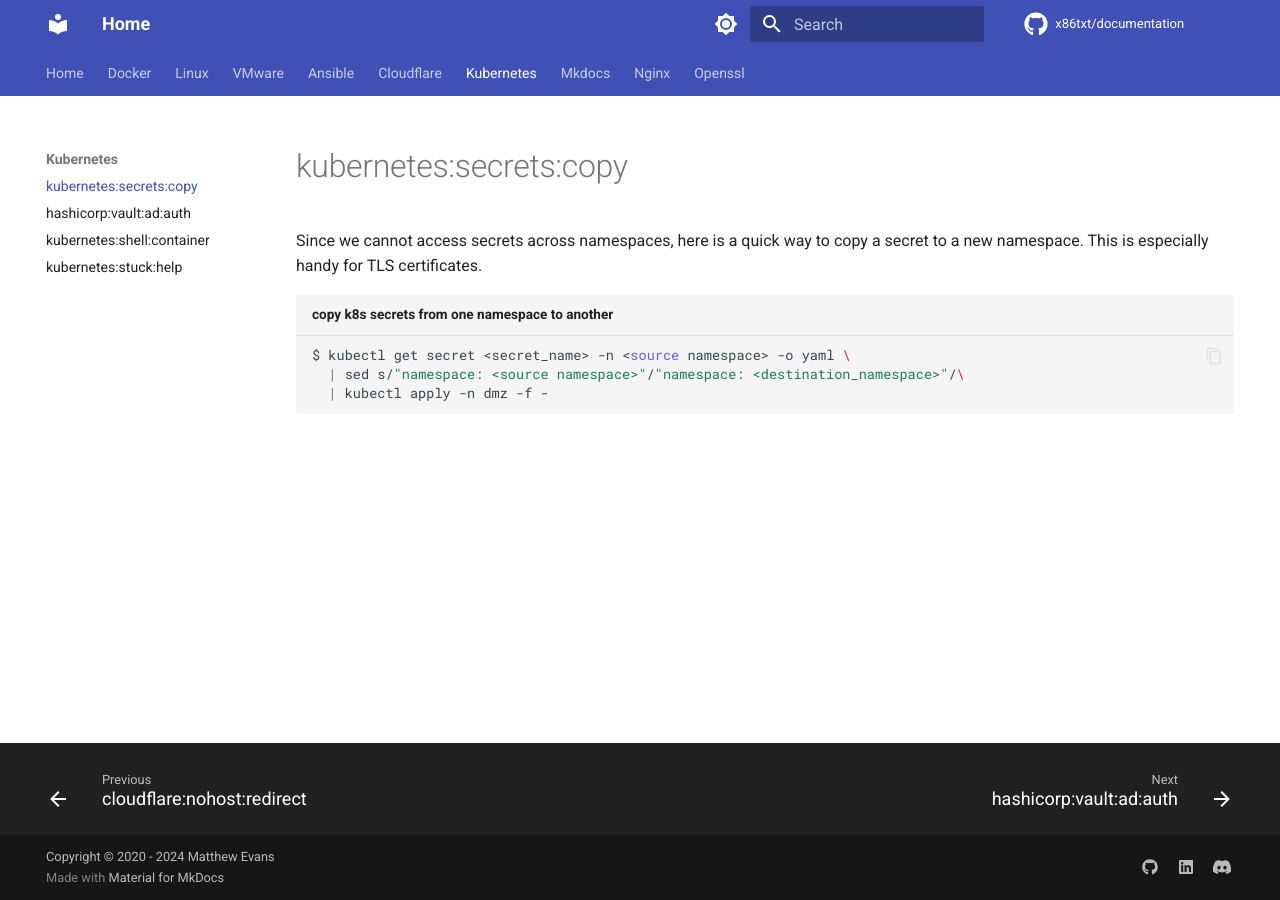
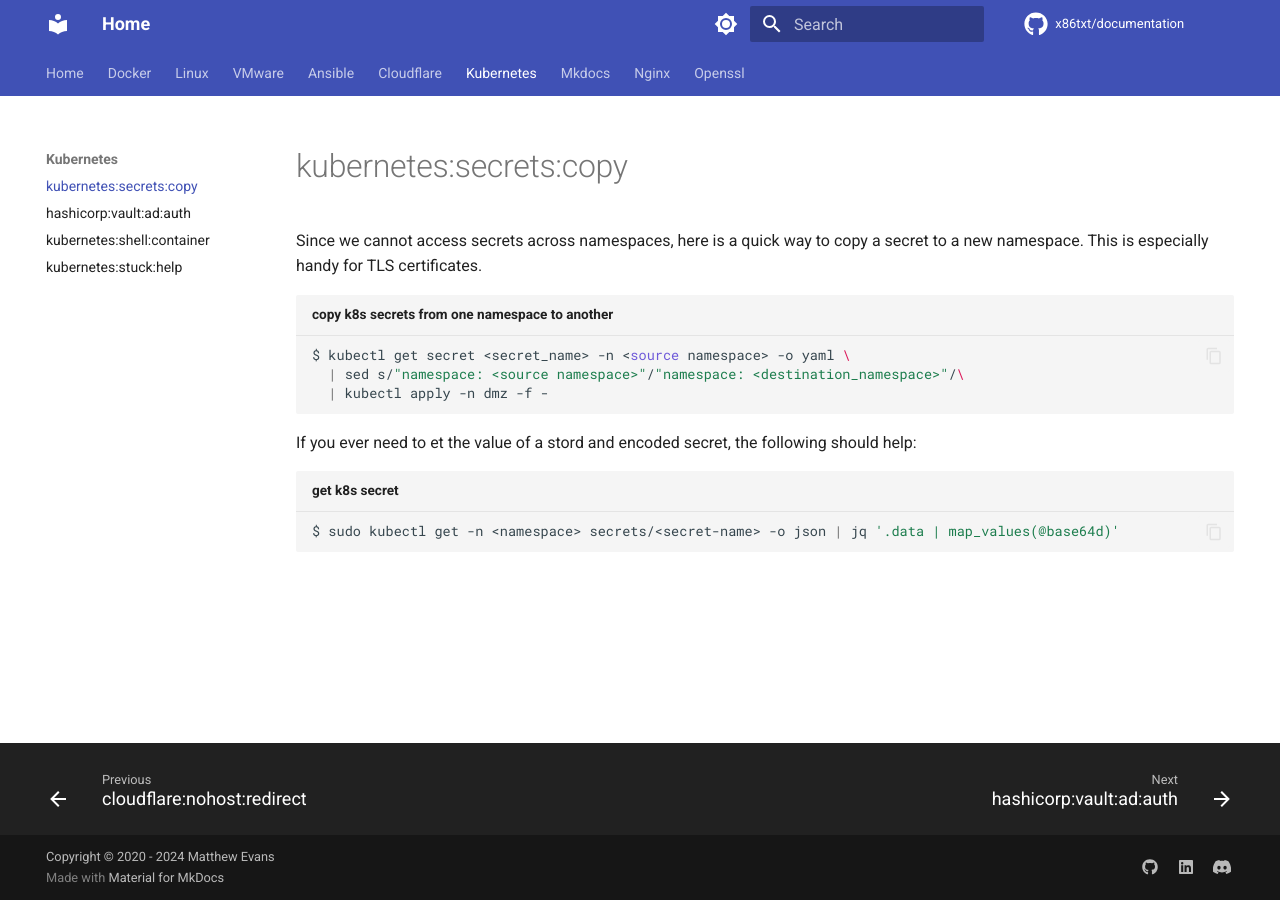
Before and after one commit to x86txt/documentation, an MkDocs documentation site: the page built from docs/kubernetes/copysecretnamespace.md, in a window 1280 px wide. Built offline with MkDocs 1.6.1 and Material for MkDocs 9.7.7, drawn with Linux system fonts in a browser that asks for light colours; comment, search, counter and statistics services are not loaded.

Commit message:
add k8s secret decode

````diff
--- a/docs/kubernetes/copysecretnamespace.md
+++ b/docs/kubernetes/copysecretnamespace.md
@@ -7,3 +7,9 @@ $ kubectl get secret <secret_name> -n <source namespace> -o yaml \
   | sed s/"namespace: <source namespace>"/"namespace: <destination_namespace>"/\
   | kubectl apply -n dmz -f -
 ```
+
+If you ever need to et the value of a stord and encoded secret, the following should help:
+
+``` shell title="get k8s secret"
+$ sudo kubectl get -n <namespace> secrets/<secret-name> -o json | jq '.data | map_values(@base64d)'
+```
````
